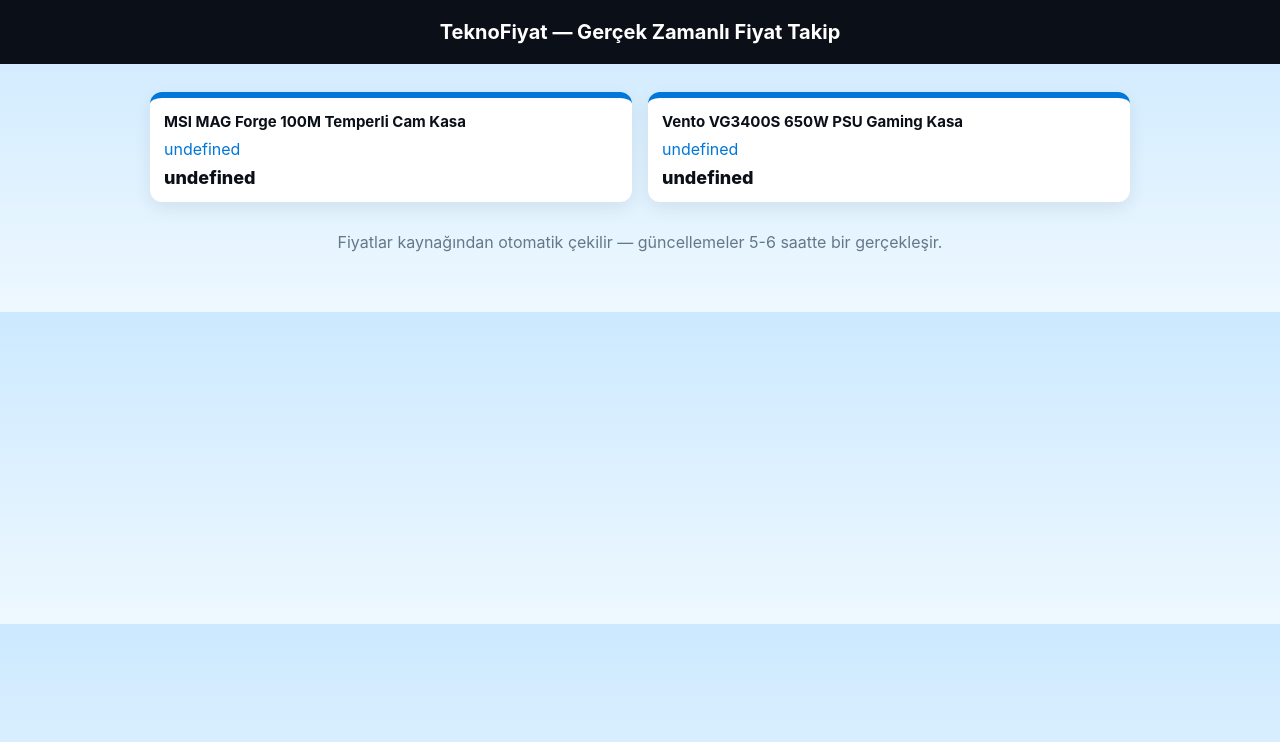
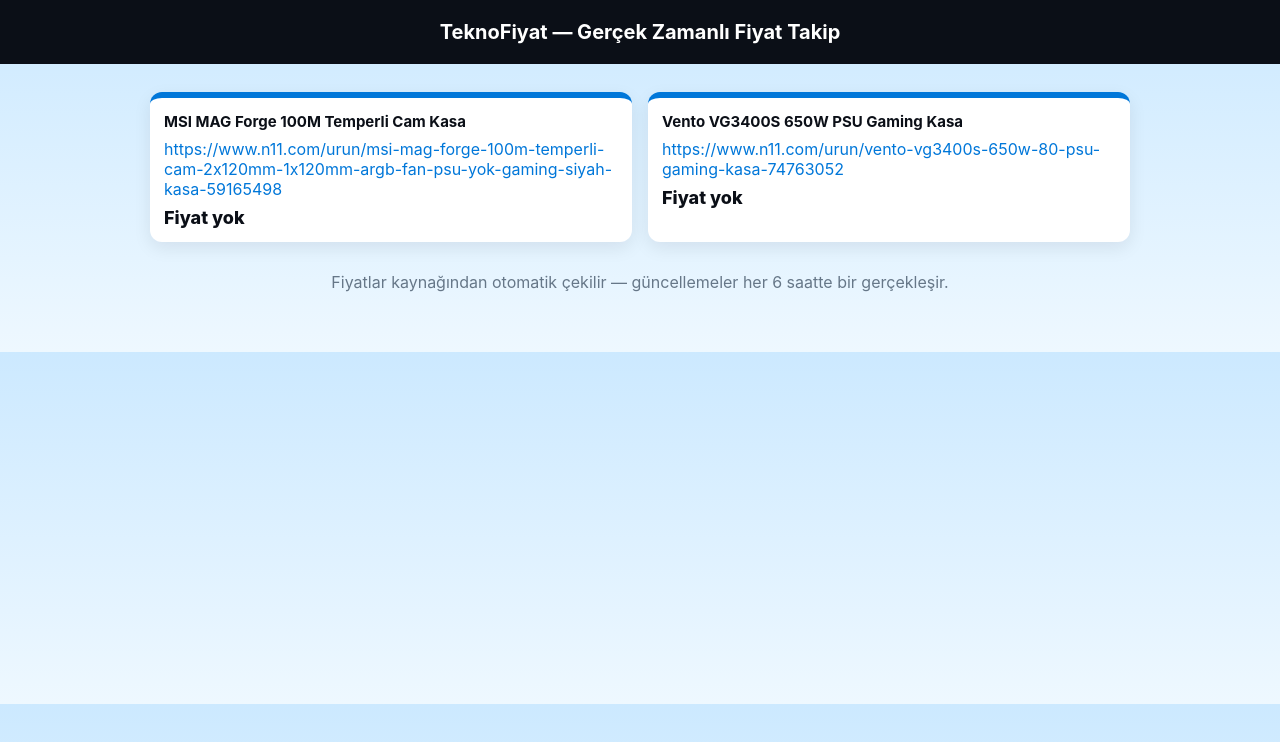
Before and after one commit to targeryan1910/price-tracker, a website: page index.html in a window 1280 px wide. Drawn offline with Linux system fonts and the light colour scheme.

Commit message:
Add files via upload

```diff
--- a/index.html
+++ b/index.html
@@ -1,11 +1,16 @@
 <!DOCTYPE html>
 <html lang="tr">
 <head>
-<meta charset="utf-8">
-<meta name="viewport" content="width=device-width,initial-scale=1">
+  <meta charset="utf-8" />
+  <meta name="viewport" content="width=device-width,initial-scale=1" />
   <title>TeknoFiyat — Canlı Fiyat Takip</title>
   <style>
-:root{--blue:#cce9ff;--dark:#0b0f17;--card:#ffffff;--muted:#667788}
+    :root{
+      --blue:#cce9ff;
+      --dark:#0b0f17;
+      --card:#ffffff;
+      --muted:#667788;
+    }
     body{margin:0;font-family:Inter,system-ui,Arial,sans-serif;background:linear-gradient(180deg,var(--blue),#eef8ff);color:var(--dark);}
     header{background:var(--dark);color:white;padding:20px 16px;text-align:center}
     h1{margin:0;font-size:20px}
@@ -22,14 +27,17 @@
 </head>
 <body>
   <header><h1>TeknoFiyat — Gerçek Zamanlı Fiyat Takip</h1></header>
+
   <main>
     <div id="loading" style="text-align:center;margin:18px 0;color:var(--muted)">Veriler yükleniyor…</div>
     <div id="grid" class="grid"></div>
   </main>
-<footer>Fiyatlar kaynağından otomatik çekilir — güncellemeler 5-6 saatte bir gerçekleşir.</footer>
+
+  <footer>Fiyatlar kaynağından otomatik çekilir — güncellemeler her 6 saatte bir gerçekleşir.</footer>
 
   <script>
-const RAW_JSON = 'data.json';
+    const RAW_JSON = './data.json';
+
     async function load() {
       const grid = document.getElementById('grid');
       const loading = document.getElementById('loading');
@@ -46,11 +54,17 @@
         data.forEach(item => {
           const el = document.createElement('div');
           el.className = 'card';
+          const name = item.name || 'Bilinmeyen Ürün';
+          const link = item.link || '#';
+          const price = item.price || 'Fiyat yok';
+          const old = item.oldPrice || null;
+          const updated = item.updatedAt ? new Date(item.updatedAt).toLocaleString() : null;
+
           el.innerHTML = `
-        <div class="title">${item.name}</div>
-        <a class="link" href="${item.url}" target="_blank" rel="noopener noreferrer">${item.url}</a>
-        <div><span class="price">${item.priceDisplay}</span>${ item.oldPriceDisplay ? `<span class="old">${item.oldPriceDisplay}</span>` : '' }</div>
-        ${ item.updatedAt ? `<div class="updated">Son güncelleme: ${new Date(item.updatedAt).toLocaleString()}</div>` : '' }
+            <div class="title">${name}</div>
+            <a class="link" href="${link}" target="_blank" rel="noopener noreferrer">${link}</a>
+            <div><span class="price">${price}</span>${ old ? `<span class="old">${old}</span>` : '' }</div>
+            ${ updated ? `<div class="updated">Son güncelleme: ${updated}</div>` : '' }
           `;
           grid.appendChild(el);
         });
@@ -59,8 +73,9 @@
         console.error(err);
       }
     }
+
     load();
-setInterval(load, 60*1000);
+    setInterval(load, 60 * 1000);
   </script>
 </body>
 </html>
```
Also changed, not shown: scraper.js (+22 -25 lines), .githubworkflowsupdate-data.yml. Lines whose indentation alone changed are shown as unchanged.
